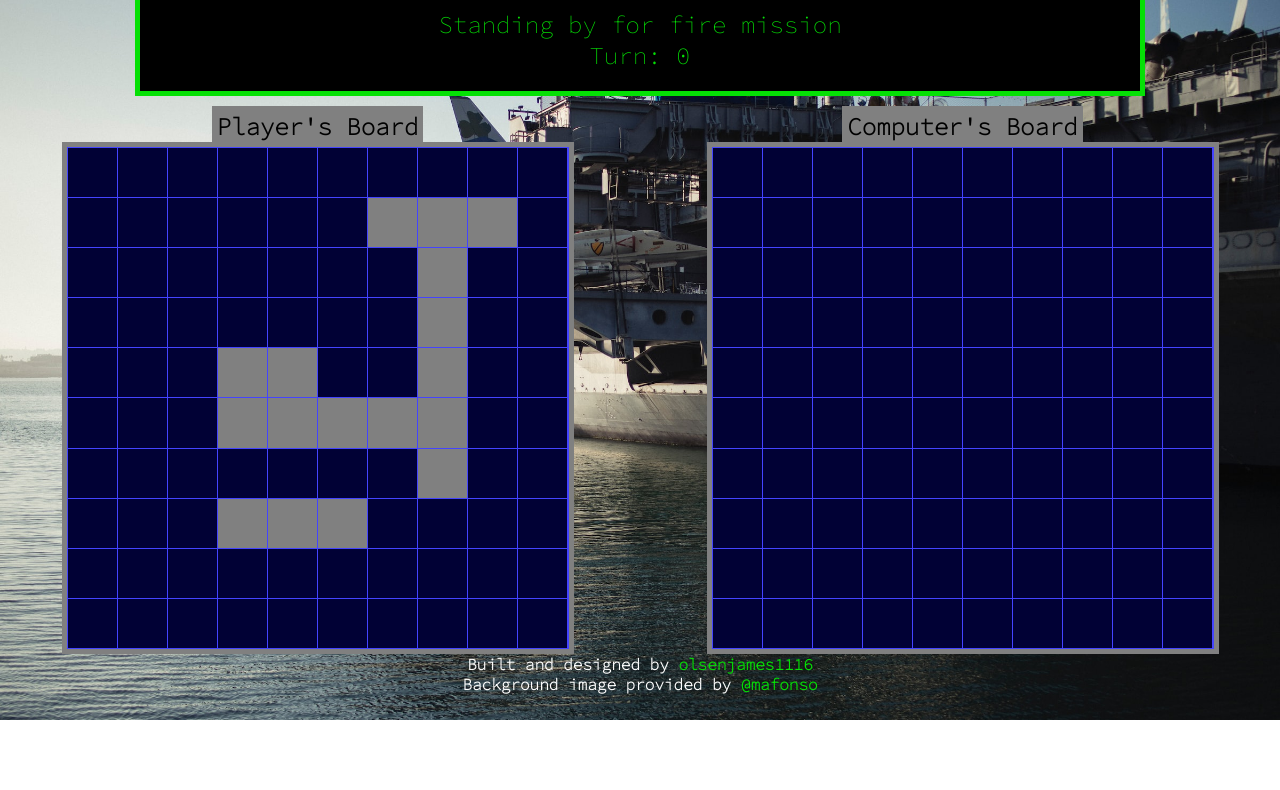
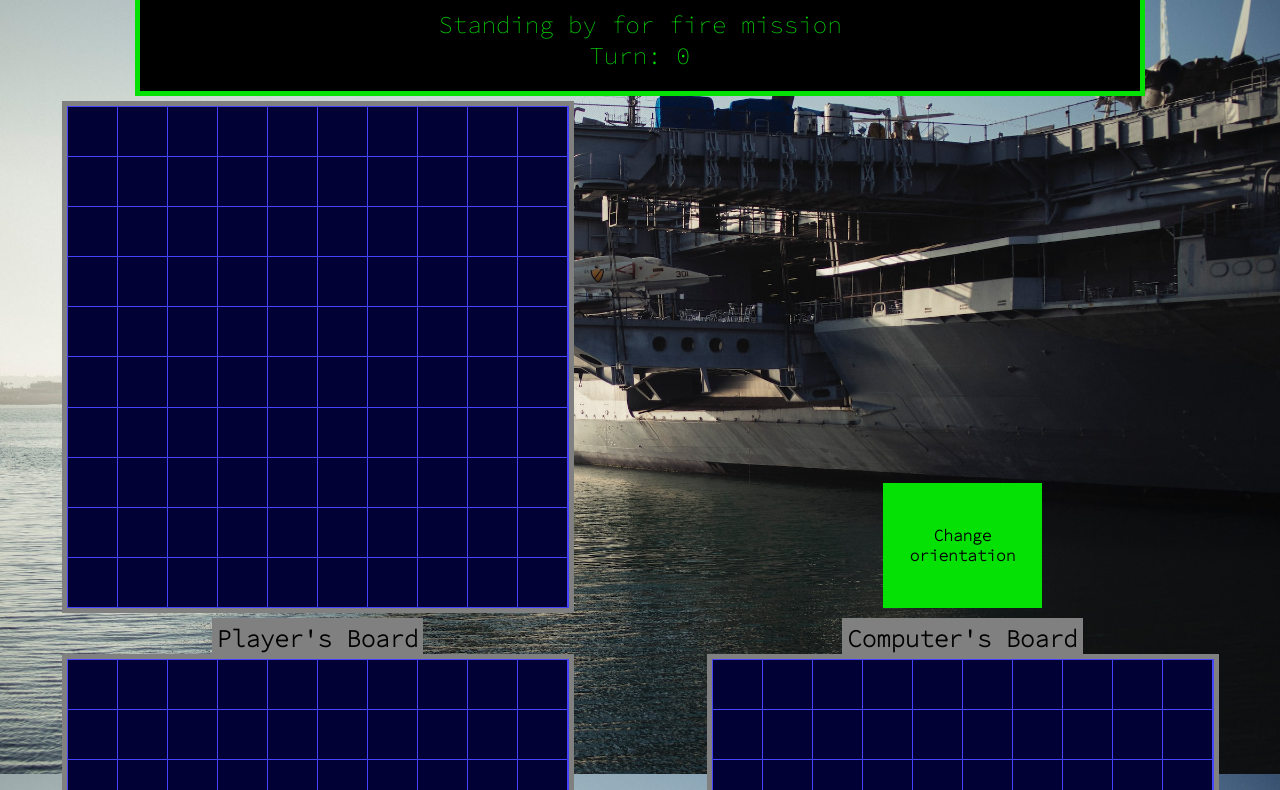
Before and after one commit to olsenjames1116/battleship, a website built with webpack: page dist/index.html in a window 1280 px wide. Shown: the part 80-870 px from the top of the page. Before the commit the page ends 800 px from the top, so only its background shows below. Built offline with nearby package versions, Linux system fonts and the light colour scheme; files whose address does not match are found by name.

Commit message:
Get and resize images to represent ships

```diff
--- a/src/dom/dom.js
+++ b/src/dom/dom.js
@@ -5,6 +5,20 @@ export default class Dom {
             gridSquare.classList.add('grid');
             board.appendChild(gridSquare);
         }
+    }
+
+    displayPlaceBoard() {
+        const gameboard = document.createElement('div');
+        gameboard.classList.add('gameboard');
+        gameboard.id = 'place';
+
+        document.querySelector('div.content').appendChild(gameboard);
+
+        this.createGrids(gameboard);
+
+        const directionButton = document.createElement('button');
+        document.querySelector('div.content').appendChild(directionButton);
+        directionButton.textContent = 'Change orientation';
     }
 
     loadBoards() {
--- a/src/game/game.js
+++ b/src/game/game.js
@@ -13,11 +13,15 @@ export default class Game {
         const computer = new Player('Computer');
         const playerBoard = new Gameboard();
         const computerBoard = new Gameboard();
+        const dom = new Dom();
 
-        playerBoard.placeShips();
+        dom.displayPlaceBoard();
+
+        playerBoard.userPlaceShips();
+
+        // playerBoard.placeShips();
         computerBoard.placeShips();
 
-        const dom = new Dom();
         dom.loadBoards();
         let turn = 0;
         dom.displayMove();
@@ -26,7 +30,7 @@ export default class Game {
         dom.displayShips(playerBoard, playerGrid);
 
         const computerGrid = Array.from(document.querySelectorAll('div#computer>div.grid'));
-        dom.displayShips(computerBoard, computerGrid);
+        // dom.displayShips(computerBoard, computerGrid);
         computerGrid.forEach((grid) => {
             grid.addEventListener('click', (event) => {
                 const index = computerGrid.indexOf(event.target);
--- a/src/gameboard/gameboard.js
+++ b/src/gameboard/gameboard.js
@@ -21,7 +21,31 @@ export default class Gameboard{
     }
 
     buildShips() {
-        return [ new Ship(5, 'carrier'), new Ship(4, 'battleship'), new Ship(3, 'cruiser'), new Ship(3, 'submarine'), new Ship(2, 'destroyer') ];
+        return [ new Ship(5, 'carrier'), new Ship(4, 'battleship'), new Ship(3, 'destroyer'), new Ship(3, 'submarine'), new Ship(2, 'patroller') ];
+    }
+
+    userPlaceShips() {
+        for(let i = 0; i < 5; i++) {
+            let direction;
+            const move = document.querySelector('p.move');
+            move.textContent = `Place your ${this.ships[i].type}`;
+
+            const placeGrid = Array.from(document.querySelectorAll('div#place>div.grid'));
+            placeGrid.forEach((grid) => {
+                grid.addEventListener('hover', (event) => {
+                    event.target.style.width = `${50*this.ships[i].length}px`;
+                });
+
+                grid.addEventListener('click', (event) => {
+                    const index = placeGrid.indexOf(event.target);
+                    const square = this.getSquareAtIndex(index);
+
+                    if(this.checkSquaresAreOccupied(square.coordinates[0], square.coordinates[1], direction, ships[i].length)) {
+                        //Squares are not occupied so place ship
+                    }
+                });
+            });
+        }
     }
 
     findLegalSquares(ship) {
--- a/src/style.css
+++ b/src/style.css
@@ -80,6 +80,31 @@ div.gameboard {
   grid-template-columns: repeat(10, 1fr);
   width: 500px;
   height: 500px;
+}
+
+div#place > div.grid:hover {
+  background-color: rgb(68, 68, 255);
+  cursor: url('./images/carrier.resized.png'), auto;
+}
+
+div#place > div.carrier {
+  cursor: url('./images/carrier.resized.png'), auto;
+}
+
+div#place > div.battleship {
+  cursor: url('./images/battleship.resized.png'), auto;
+}
+
+div#place > div.destroyer {
+  cursor: url('./images/destroyer.resized.png'), auto;
+}
+
+div#place > div.submarine {
+  cursor: url('./images/submarine.resized.png'), auto;
+}
+
+div#place > div.patroller {
+  cursor: url('./images/patroller.png'), auto;
 }
 
 div#player {
```
Also changed, not shown: src/images/battleship.png (added), src/images/battleship.resized.png (added), src/images/carrier.png (added), src/images/carrier.resized.png (added), src/images/destroyer.png (added), src/images/destroyer.resized.png (added), src/images/patroller.png (added), src/images/submarine.png (added), src/images/submarine.resized.png (added).
